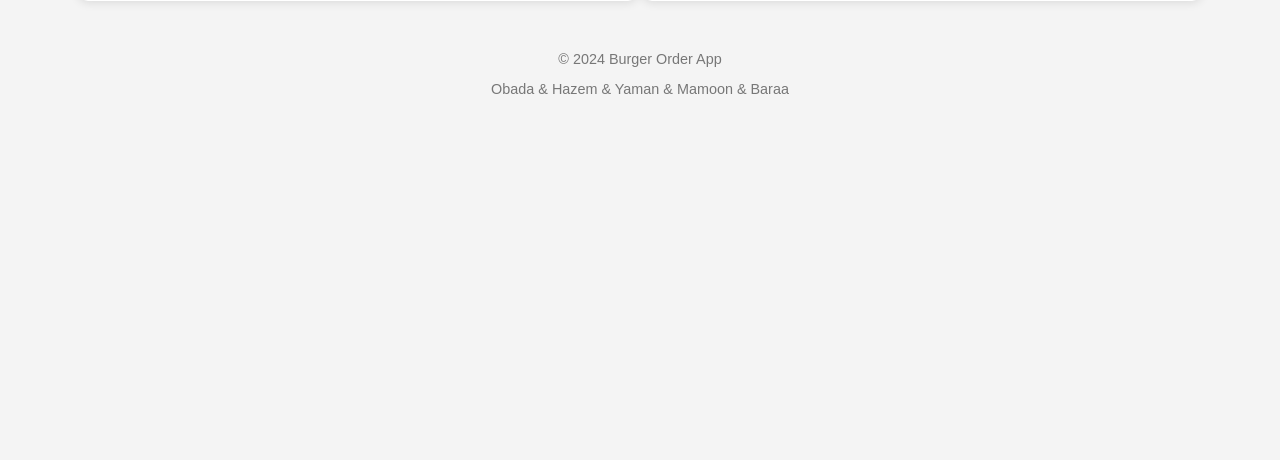
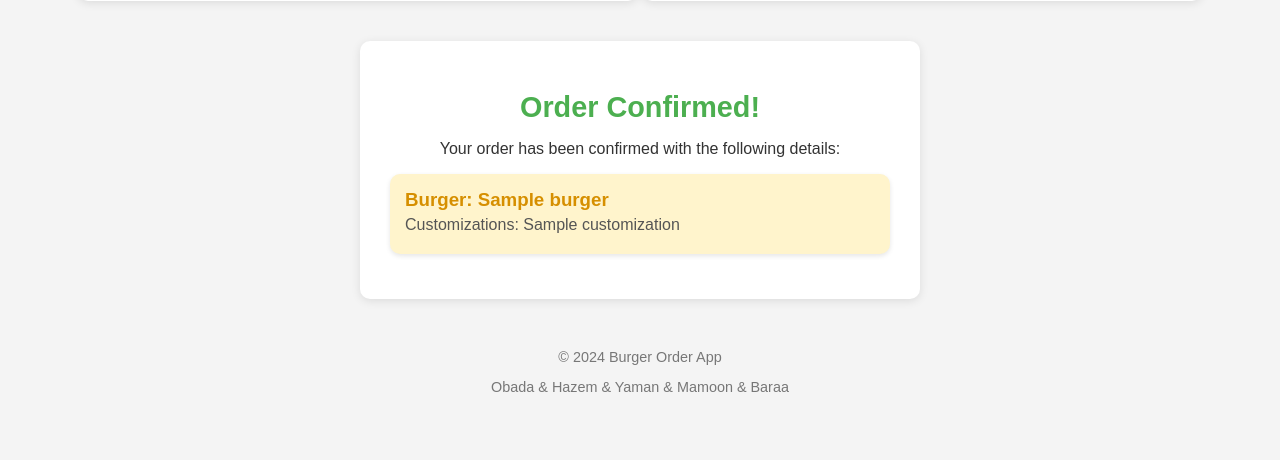
Before and after one commit to obma24/BurgerOrder, a Flask app: template Containers/BurgerOrderer/templates/index.html in a window 1280 px wide. Shown: the part 501-961 px from the top of the page. Before the commit the page ends 595 px from the top, so only its background shows below. Run offline with Flask 3, Linux system fonts and the light colour scheme; the template is opened without the code that fills it: most values are stand-ins (such as "Sample title", 1, 10 or a date in 2020).

Commit message:
Adding html for the functionality "confimed order"
My groupmember added functionality in app.py for confirmed orders to show a message, now i completed the functionality by adding code in index.html, a new section that checks if confirmed_order exists. If it does, it displays the confirmed burger and customizations at the bottom of the page, letting the user know their order has been successfully placed.

```diff
--- a/Containers/BurgerOrderer/templates/index.html
+++ b/Containers/BurgerOrderer/templates/index.html
@@ -134,6 +134,19 @@
         {% endif %}
     </div>
 
+    {% if order_confirmed %}
+    <div class="container">
+        <h2>Order Confirmed!</h2>
+        <p>Your order has been confirmed with the following details:</p>
+        {% for order in order_confirmed.burgers %}
+            <div class="order">
+                <h3>Burger: {{ order.burger }}</h3>
+                <p>Customizations: {{ order.customizations | join(', ') }}</p>
+            </div>
+        {% endfor %}
+    </div>
+    {% endif %}
+
     <footer>
         <p>&copy; 2024 Burger Order App</p>
         <p>Obada & Hazem & Yaman & Mamoon & Baraa</p>
```
